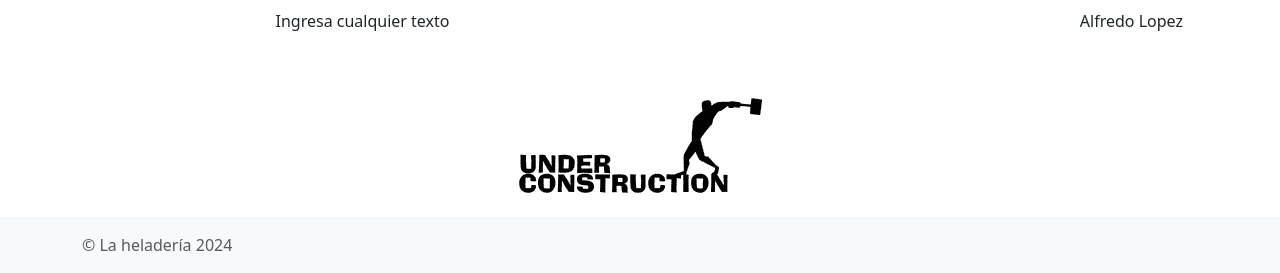
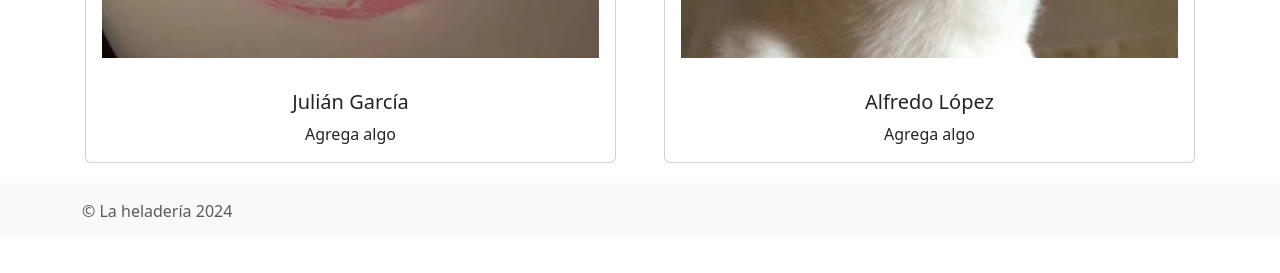
Before and after one commit to Julianisgaes/proyecto-test, a Yii app: template views/site/index.php in a window 1280 px wide. Shown: the part 656-929 px from the top of the page. After the commit the page ends 873 px from the top, so only its background shows below. Run offline with PHP 8.4 and a stand-in for Yii, Linux system fonts and the light colour scheme; the template is opened without the code that fills it, so the values that code supplies are empty; some libraries are stand-ins or nearby versions.

Commit message:
1.0 - index

```diff
--- a/views/site/index.php
+++ b/views/site/index.php
@@ -6,69 +6,30 @@ $this->title = 'La heladería';
 ?>
 <div class="site-index">
 
-    <div class="jumbotron text-center bg-transparent">
+    <div class="jumbotron text-center bg-transparent mb-3">
         <h1 class="display-4">¡Bienvenido!</h1>
-<br/>
-        <div class="jumbotron text-center bg-transparent">
-        <b><FONT SIZE=7>Creadores</h1></b></FONT>
-
-        <br/>
-<div class="container">
-    <div class="row">
-    <div class="col-6">
-        <FONT SIZE=6><p align="lefth">Julian Israel</p></FONT>
-        <img
-        src="https://static.wikia.nocookie.net/fa8816a5-33f5-4e32-987a-d3d1e1e8f147"
-        width="350px"
-        height="350px"
-        border="10px"
-        align="left"
-        >
-        <br/>
-        <br/>
-        <br/>
-        <br/>
-        <br/>
-        <br/>
-        <br/>
-        <br/>
-        <br/>
-        <br/>
-        <br/>
-        <br/>
-        <br/>
-        <br/>
-        <p align="lefth">Ingresa cualquier texto</p></FONT></p>
-        </p>
-    </div>
-    <div class="col-6">
-        <FONT SIZE=6><p align="Right">Alfredo Lopez</p></FONT>
-        <img
-        src="https://stickerly.pstatic.net/sticker_pack/xO3zSKpBX8TqGJtXWsgzg/TPI8JR/16/200a8b20-a11d-4cf9-8cc7-6f12681fa5cb.png"
-        width="350px"
-        height="350px"
-        border="10px"
-        align="right"
-        >
-        <br/>
-        <br/>
-        <br/>
-        <br/>
-        <br/>
-        <br/>
-        <br/>
-        <br/>
-        <br/>
-        <br/>
-        <br/>
-        <br/>
-        <br/>
-        <br/>
-        <p align="Right">Alfredo Lopez</p></FONT></p>
-    </div>
+        <h2>Creadores</h2>
     </div>
 
-        <img src="<?= Yii::getAlias('@web') . '/media/under_construction.gif' ?>" alt="Bajo construcción">
+    <div class="row g-5 text-center">
+        <div class="col">
+            <div class="card">
+                <img src="<?= Yii::getAlias('@web') . '/media/julian.jpg' ?>" class="card-img-top px-3 py-3" alt="julián">
+                <div class="card-body">
+                    <h5 class="card-title">Julián García</h5>
+                    <p class="card-text">Agrega algo</p>
+                </div>
+            </div>
+        </div>
+        <div class="col">
+            <div class="card">
+                <img src="<?= Yii::getAlias('@web') . '/media/alfredo.jpg' ?>" class="card-img-top px-3 py-3" alt="julián">
+                <div class="card-body">
+                    <h5 class="card-title">Alfredo López</h5>
+                    <p class="card-text">Agrega algo</p>
+                </div>
+            </div>
+        </div>
     </div>
 
 </div>
```
Also changed, not shown: web/media/alfredo.jpg (added), web/media/julian.jpg (added).
